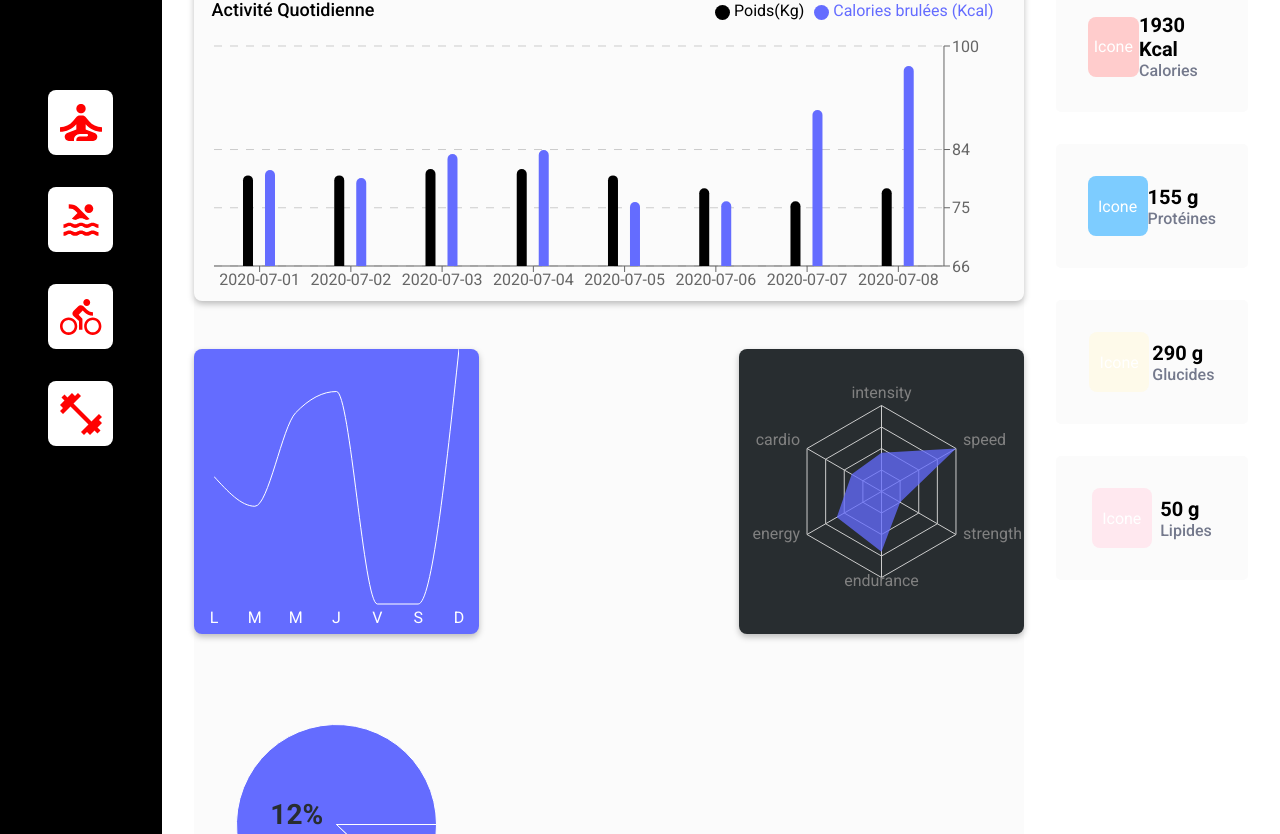
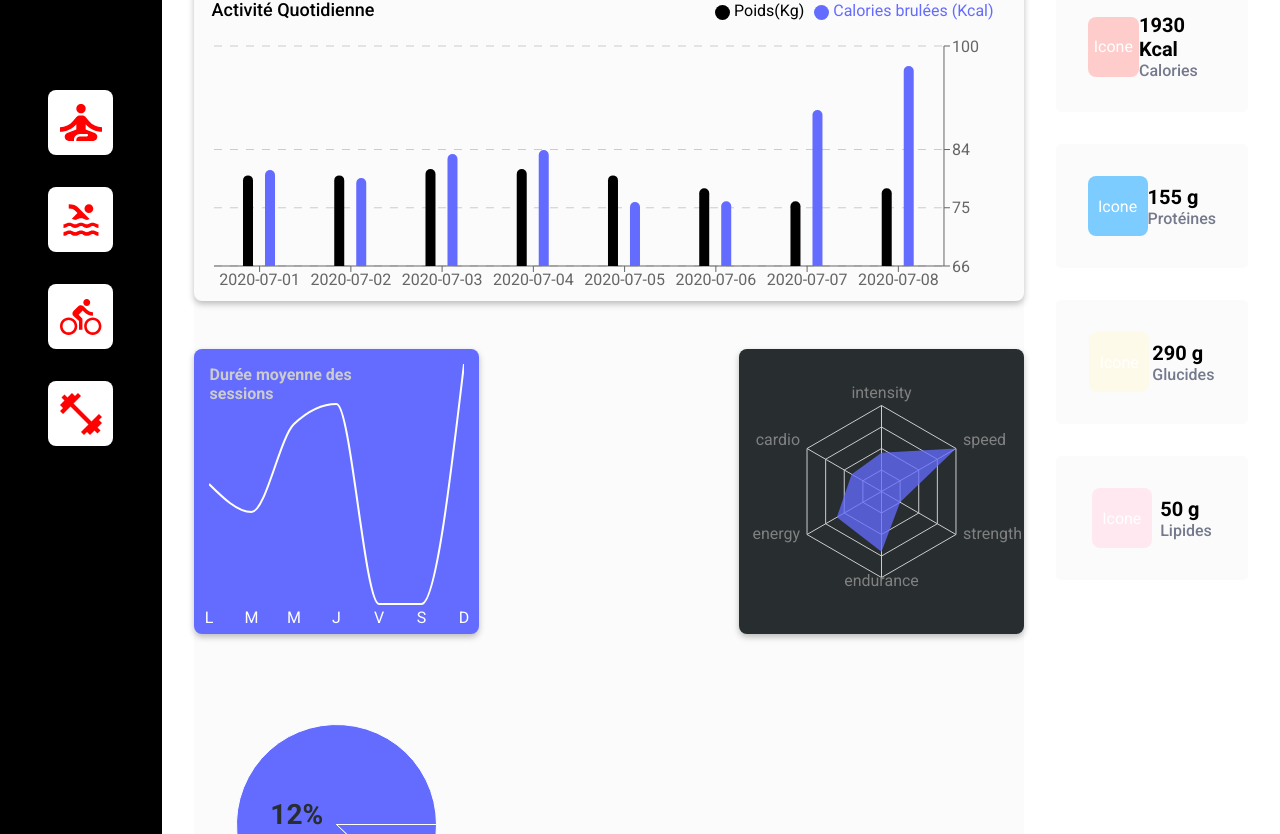
Before and after one commit to Mil00Z/sport-see, a React (Vite) app: page / in a window 1280 px wide. Shown: the part 374-1208 px from the top of the page. Built offline with nearby package versions, Linux system fonts and the light colour scheme.

Commit message:
Correction on AreaChart UI + testing Custom Cursor WIP

```diff
--- a/src/components/graphics/Average.jsx
+++ b/src/components/graphics/Average.jsx
@@ -3,9 +3,11 @@ import mockAverage from '@datas/mock/mockUser12Average.json'
 
 import Error from '@components/error/Error';
 
-import { AreaChart, Area, XAxis,Tooltip, ResponsiveContainer,Label } from 'recharts'
+import { AreaChart, Area, XAxis,Tooltip, ResponsiveContainer,Rectangle } from 'recharts'
 
 import '@styles/layout/graphics.scss'
+
+
 
 const Average = () =>{
 
@@ -61,30 +63,41 @@ const Average = () =>{
   }
 }
 
+const CustomCursor = (props) => {
+
+  const {x,y,width,height} = props;
+
+  console.log(x,y,width,height);
+
+  return (<rect fill="yellow" opacity="0.2" x={x} y={y} width={width} height={height} />)
+
+}
+
 
   return (
 
     <div className="block average" data-user={dataAverage?.userId}>
 
       {dataAverage ? (
+      <>
+        <h2 className='graph-title'>Durée moyenne des sessions</h2>
 
         <ResponsiveContainer width="100%" height="100%">
 
-          <AreaChart data={dataSets} margin={{ top: 0, right: 20, bottom: 0, left: 20 }}>
-
-          <Label value="Pages of my website" offset={0} position="insideBottom" />
+          <AreaChart data={dataSets} margin={{ top: 15, right: 15, bottom: 0, left: 15 }} >
 
             <XAxis dataKey="name" stroke="var(--white-color)" tickLine={false} axisLine={false} tickFormatter={(tick) => {
                const days = ["L", "M", "M", "J", "V", "S", "D"];
                return days[tick - 1];
                }}/>
-            <Tooltip content={<CustomTooltip />}/>
 
-            <Area type="monotone" dataKey="value" stroke="var(--white-color)" fillOpacity={1} fill="var(--data-color)" />
+            <Tooltip content={<CustomTooltip />} />
+
+            <Area type="monotone" dataKey="value" stroke="var(--white-color)" strokeWidth={2} fillOpacity={1} fill="var(--data-color)" activeDot={{r:6, fill: "#fff",stroke:'rgba(255, 255, 255, 0.25)',strokeWidth: 8 }} />
 
           </AreaChart>
         </ResponsiveContainer>
-
+      </>
         ) : (<Error dataLife={dataLife} />)
 
 
```
